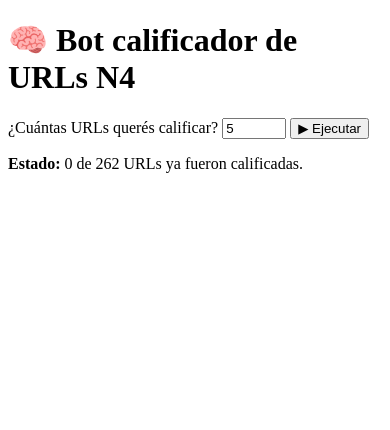
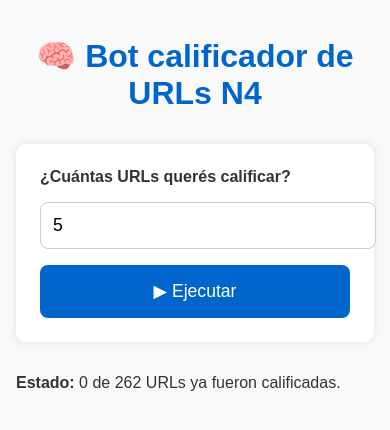
Before and after one commit to gggurrieri/bot_galicia_n4_web_final, a Flask app: page / in a window 390 px wide. Shown: the top 430 px of the page. Run offline with Flask 3, Linux system fonts and the light colour scheme.

Commit message:
UI: diseño responsive para celular

```diff
--- a/templates/index.html
+++ b/templates/index.html
@@ -1,18 +1,76 @@
-
 <!DOCTYPE html>
 <html lang="es">
 <head>
-    <meta charset="UTF-8">
+  <meta charset="UTF-8" />
+  <meta name="viewport" content="width=device-width, initial-scale=1.0" />
   <title>Calificador N4 - Galicia</title>
+  <style>
+    body {
+      font-family: Arial, sans-serif;
+      margin: 0; padding: 1rem;
+      background-color: #f9f9f9;
+      color: #333;
+    }
+    h1 {
+      text-align: center;
+      color: #0066cc;
+    }
+    form {
+      max-width: 400px;
+      margin: 2rem auto;
+      display: flex;
+      flex-direction: column;
+      gap: 1rem;
+      background: #fff;
+      padding: 1.5rem;
+      border-radius: 10px;
+      box-shadow: 0 0 8px rgba(0,0,0,0.1);
+    }
+    input[type="number"] {
+      padding: 0.75rem;
+      font-size: 1.1rem;
+      border: 1px solid #ccc;
+      border-radius: 8px;
+      width: 100%;
+    }
+    button {
+      padding: 1rem;
+      font-size: 1.1rem;
+      background-color: #0066cc;
+      color: white;
+      border: none;
+      border-radius: 8px;
+      cursor: pointer;
+    }
+    button:hover {
+      background-color: #004a99;
+    }
+    p, h3, pre {
+      max-width: 600px;
+      margin: 1rem auto;
+    }
+    pre {
+      background: #eee;
+      padding: 1rem;
+      border-radius: 8px;
+      overflow-x: auto;
+    }
+    label {
+      font-weight: bold;
+    }
+  </style>
 </head>
 <body>
   <h1>🧠 Bot calificador de URLs N4</h1>
+
   <form method="POST">
     <label for="cantidad">¿Cuántas URLs querés calificar?</label>
-        <input type="number" name="cantidad" id="cantidad" value="5" min="1" max="100">
+    <input type="number" name="cantidad" id="cantidad" value="5" min="1" max="100" required />
     <button type="submit">▶ Ejecutar</button>
   </form>
+
   <p><strong>Estado:</strong> {{ status }}</p>
+
   {% if resumen %}
     <h3>Resultado:</h3>
     <pre>{{ resumen }}</pre>
```
Lines whose indentation alone changed are shown as unchanged.
